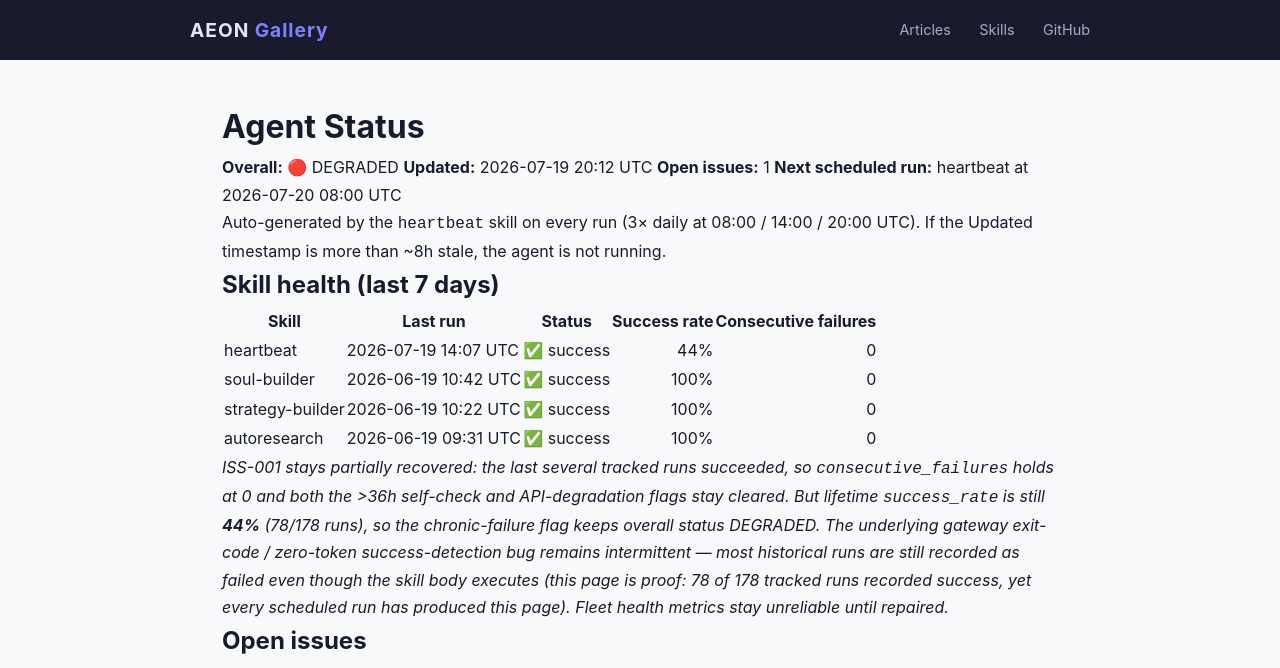
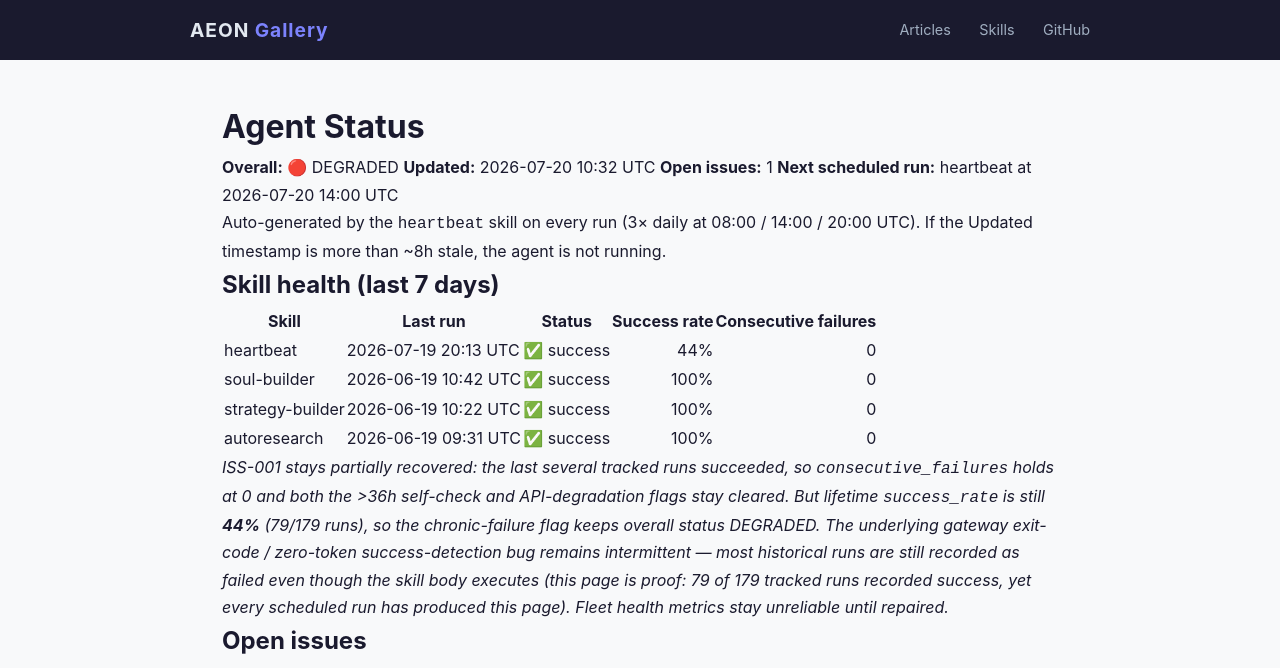
Before and after one commit to RickCrosschain/aeon, a Jekyll site: the page built from docs/status.md, in a window 1280 px wide. Shown: the top 668 px of the page. Built offline with Jekyll 4.4.1, drawn with Linux system fonts in a browser that asks for light colours.

Commit message:
chore(heartbeat): auto-commit 2026-07-20

```diff
--- a/docs/status.md
+++ b/docs/status.md
@@ -7,9 +7,9 @@
 # Agent Status
 
 **Overall:** 🔴 DEGRADED
-**Updated:** 2026-07-19 20:12 UTC
+**Updated:** 2026-07-20 10:32 UTC
 **Open issues:** 1
-**Next scheduled run:** heartbeat at 2026-07-20 08:00 UTC
+**Next scheduled run:** heartbeat at 2026-07-20 14:00 UTC
 
 Auto-generated by the `heartbeat` skill on every run (3× daily at 08:00 / 14:00 / 20:00 UTC). If the Updated timestamp is more than ~8h stale, the agent is not running.
 
@@ -17,12 +17,12 @@
 
 | Skill | Last run | Status | Success rate | Consecutive failures |
 |-------|----------|--------|-------------:|---------------------:|
-| heartbeat | 2026-07-19 14:07 UTC | ✅ success | 44% | 0 |
+| heartbeat | 2026-07-19 20:13 UTC | ✅ success | 44% | 0 |
 | soul-builder | 2026-06-19 10:42 UTC | ✅ success | 100% | 0 |
 | strategy-builder | 2026-06-19 10:22 UTC | ✅ success | 100% | 0 |
 | autoresearch | 2026-06-19 09:31 UTC | ✅ success | 100% | 0 |
 
-_ISS-001 stays partially recovered: the last several tracked runs succeeded, so `consecutive_failures` holds at 0 and both the >36h self-check and API-degradation flags stay cleared. But lifetime `success_rate` is still **44%** (78/178 runs), so the chronic-failure flag keeps overall status DEGRADED. The underlying gateway exit-code / zero-token success-detection bug remains intermittent — most historical runs are still recorded as failed even though the skill body executes (this page is proof: 78 of 178 tracked runs recorded success, yet every scheduled run has produced this page). Fleet health metrics stay unreliable until repaired._
+_ISS-001 stays partially recovered: the last several tracked runs succeeded, so `consecutive_failures` holds at 0 and both the >36h self-check and API-degradation flags stay cleared. But lifetime `success_rate` is still **44%** (79/179 runs), so the chronic-failure flag keeps overall status DEGRADED. The underlying gateway exit-code / zero-token success-detection bug remains intermittent — most historical runs are still recorded as failed even though the skill body executes (this page is proof: 79 of 179 tracked runs recorded success, yet every scheduled run has produced this page). Fleet health metrics stay unreliable until repaired._
 
 ## Open issues
 
--- a/memory/token-usage.csv
+++ b/memory/token-usage.csv
@@ -81,3 +81,4 @@
 2026-07-19,heartbeat,claude-opus-4-8,2096,4685,301726,25311
 2026-07-19,heartbeat,claude-opus-4-8,2316,4212,363660,55984
 2026-07-19,heartbeat,claude-opus-4-8,2092,4123,247080,56634
+2026-07-20,heartbeat,claude-opus-4-8,3177,5734,376908,59397
```
Also changed, not shown: memory/logs/2026-07-20.md (added, +16 -0 lines), .outputs/heartbeat.md.
